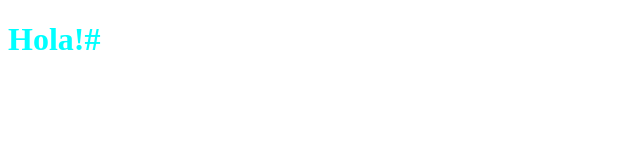
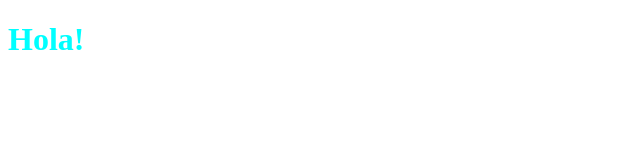
Before and after one commit to sandygonewindy25/hello, a plain HTML site: page index.html in a window 1280 px wide. Shown: the full height of the page, 0-640 px from the left. Drawn offline with Linux system fonts and the light colour scheme.

Commit message:
Remove #

```diff
--- a/index.html
+++ b/index.html
@@ -6,6 +6,6 @@
     <title>Hello</title>
 </head>
 <body>
-    <h1 style = "color: aqua;"> Hola!# </h1>
+    <h1 style = "color: aqua;"> Hola! </h1>
 </body>
 </html>
```
